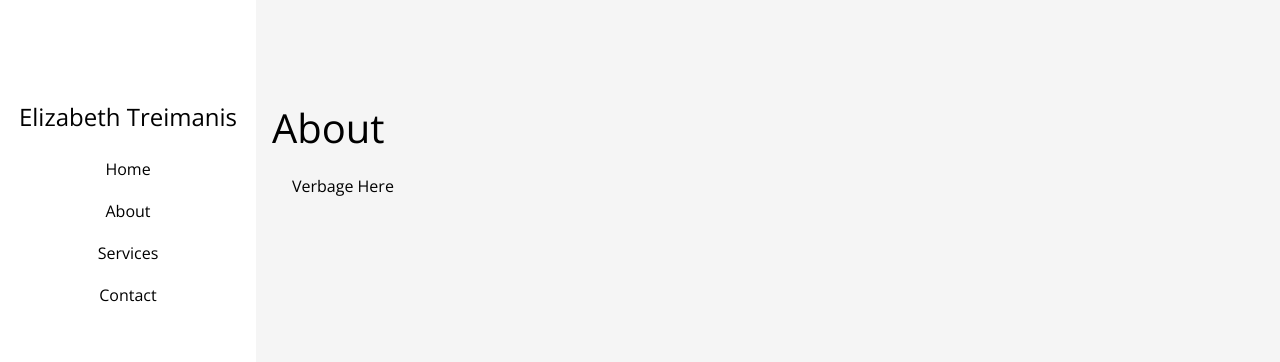
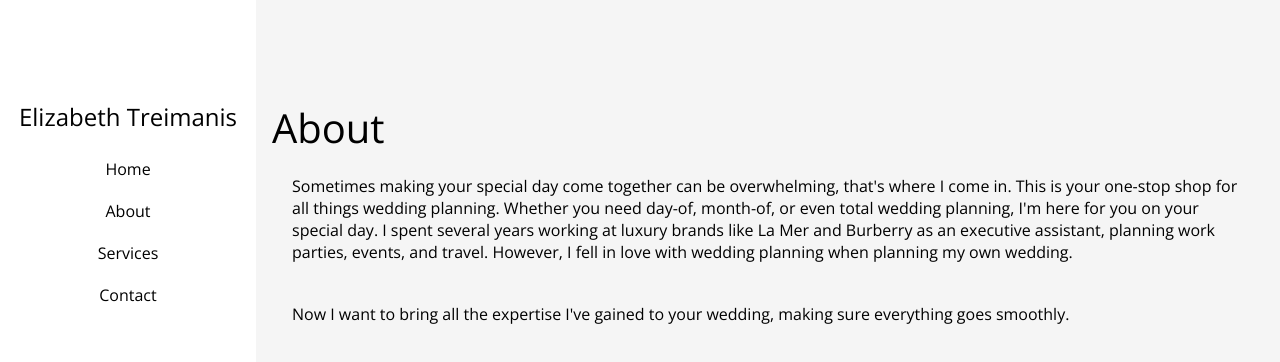
Before and after one commit to Josh1794/elizabethWebsite, a Next.js app: page /about in a window 1280 px wide. Shown: the top 362 px of the page. Built offline with nearby package versions, Linux system fonts and the light colour scheme.

Commit message:
Added verbage to about page

```diff
--- a/src/app/about/page.js
+++ b/src/app/about/page.js
@@ -4,7 +4,19 @@ export default function AboutPage() {
   return (
     <div className={styles.layout}>
       <h1 className={styles.aboutTitle}>About</h1>
-      <p className={styles.aboutBody}>Verbage Here</p>
+      <p className={styles.aboutBody}>
+        Sometimes making your special day come together can be overwhelming,
+        that's where I come in. This is your one-stop shop for all things
+        wedding planning. Whether you need day-of, month-of, or even total
+        wedding planning, I'm here for you on your special day. I spent several
+        years working at luxury brands like La Mer and Burberry as an executive
+        assistant, planning work parties, events, and travel. However, I fell in
+        love with wedding planning when planning my own wedding.
+      </p>
+      <p className={styles.aboutBody}>
+        Now I want to bring all the expertise I've gained to your wedding,
+        making sure everything goes smoothly.
+      </p>
     </div>
   );
 }
--- a/src/app/home/home.module.css
+++ b/src/app/home/home.module.css
@@ -8,7 +8,6 @@
 
 .homeTitle {
   font-weight: 300;
-
   animation: titleAnimation 4s forwards;
 }
 
@@ -22,3 +21,8 @@
     opacity: 1;
   }
 }
+
+.homeSubTitle {
+  padding: 50px;
+  animation: titleAnimation 4s forwards;
+}
--- a/src/app/home/page.js
+++ b/src/app/home/page.js
@@ -4,6 +4,10 @@ export default function HomePage() {
   return (
     <div className={styles.layout}>
       <h1 className={styles.homeTitle}>Making your special day a breeze</h1>
+      <p className={styles.homeSubTitle}>
+        We are here to help your day go as smoothly as possible. We take the
+        stress out of your special day allowing you to fully enjoy the moment.
+      </p>
     </div>
   );
 }
```
